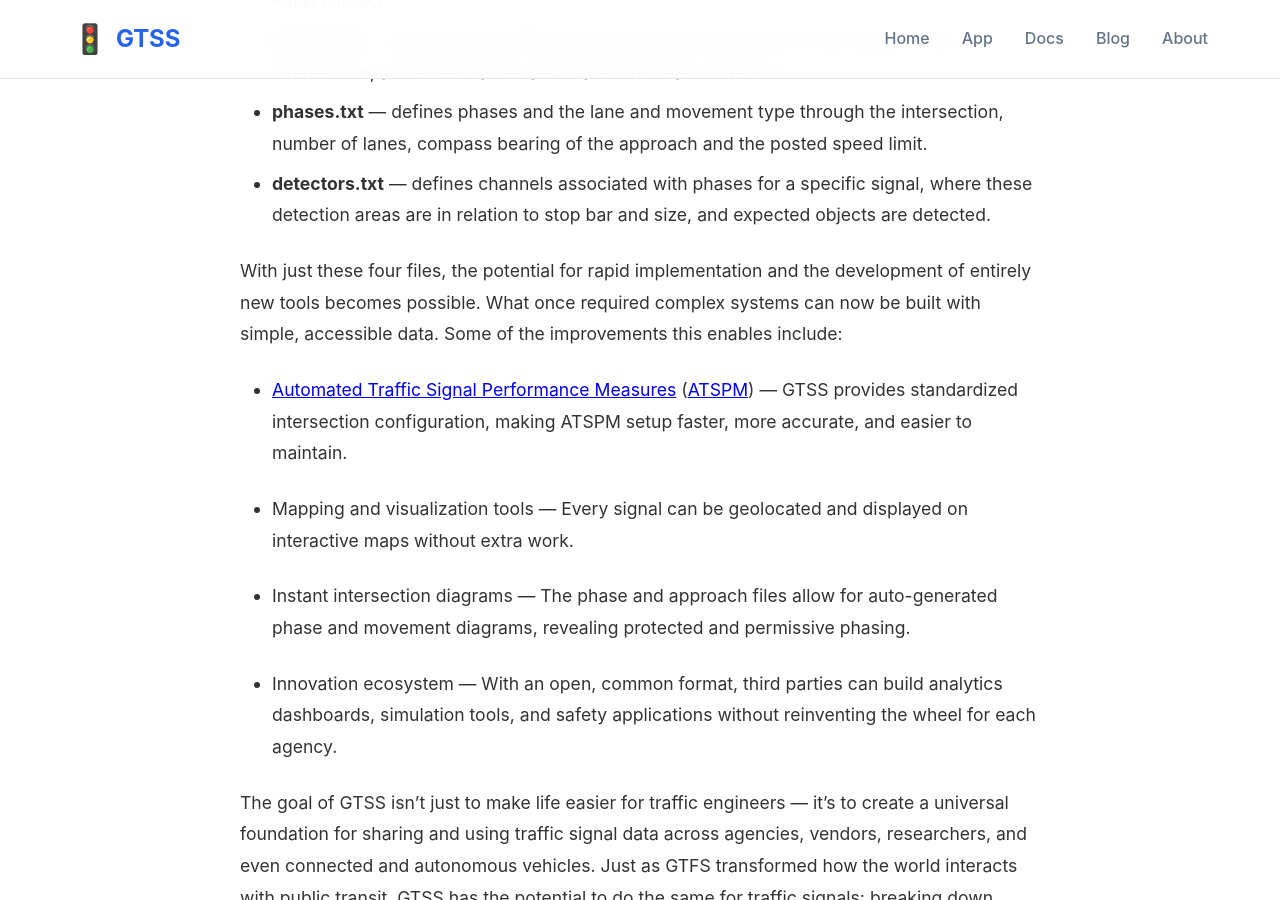
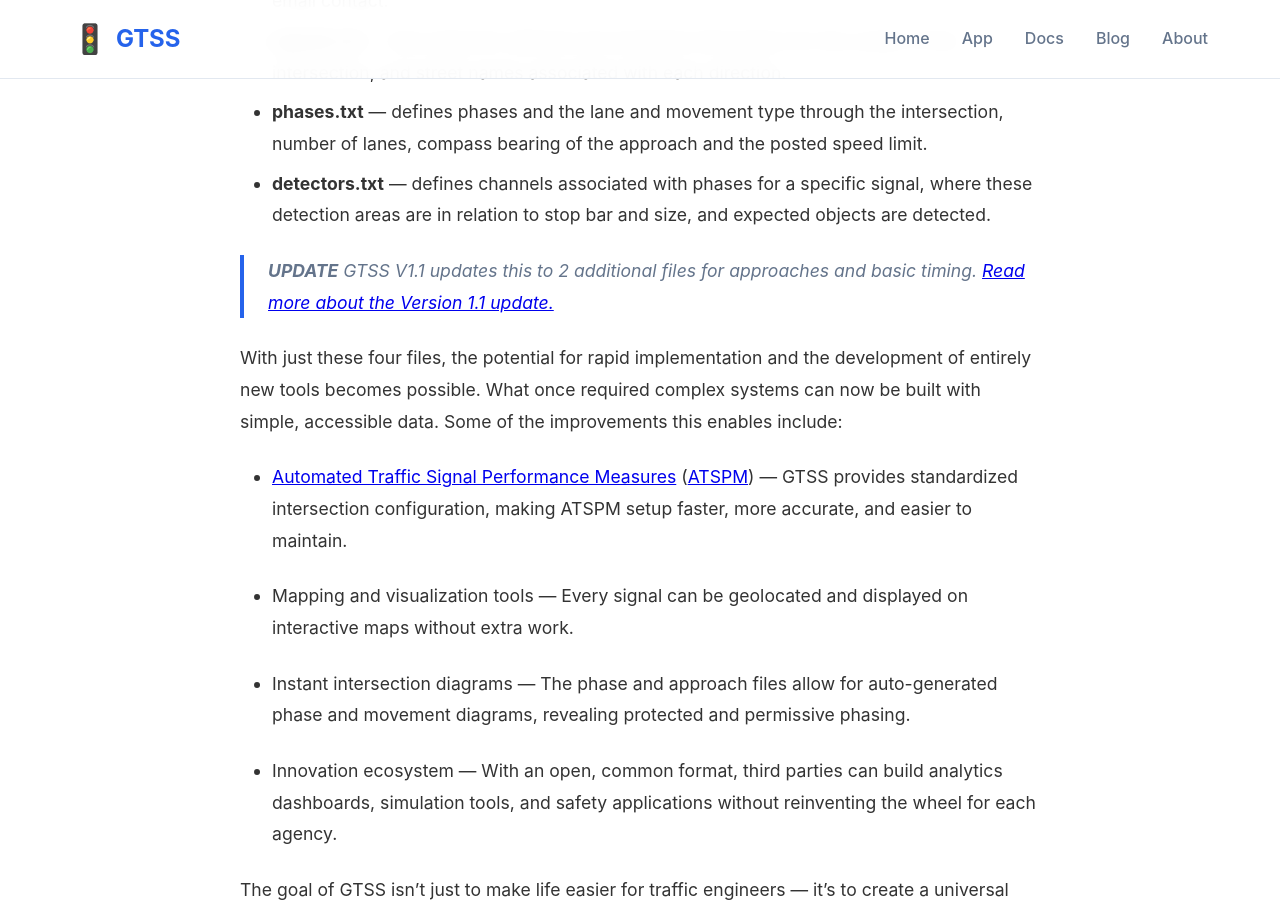
Before and after one commit to redmond2742/GTSS, a Jekyll site: the page built from _posts/2025-08-16-introduction-to-GTSS.md, in a window 1280 px wide and 900 px high, scrolled down 1276 px. Built offline with Jekyll 4.4.1, drawn with Linux system fonts in a browser that asks for light colours.

Commit message:
updated original blog to mention v1.1 update

```diff
--- a/_posts/2025-08-16-introduction-to-GTSS.md
+++ b/_posts/2025-08-16-introduction-to-GTSS.md
@@ -23,6 +23,8 @@ The initial v1.0 of GTSS is intentionally simple. Only four text files are requi
 - **phases.txt** — defines phases and the lane and movement type through the intersection, number of lanes, compass bearing of the approach and the posted speed limit.
 - **detectors.txt** — defines channels associated with phases for a specific signal, where these detection areas are in relation to stop bar and size, and expected objects are detected.
 
+> **UPDATE** GTSS V1.1 updates this to 2 additional files for approaches and basic timing. [Read more about the Version 1.1 update.](https://redmond2742.github.io/GTSS/2025/01/04/updates-to-gtss-with-version1.1.html)
+
 With just these four files, the potential for rapid implementation and the development of entirely new tools becomes possible. What once required complex systems can now be built with simple, accessible data. Some of the improvements this enables include:
 
 - [Automated Traffic Signal Performance Measures](https://ops.fhwa.dot.gov/publications/fhwahop20002/ch2.htm) ([ATSPM](https://traffic.dot.ga.gov/ATSPM)) — GTSS provides standardized intersection configuration, making ATSPM setup faster, more accurate, and easier to maintain.
```
